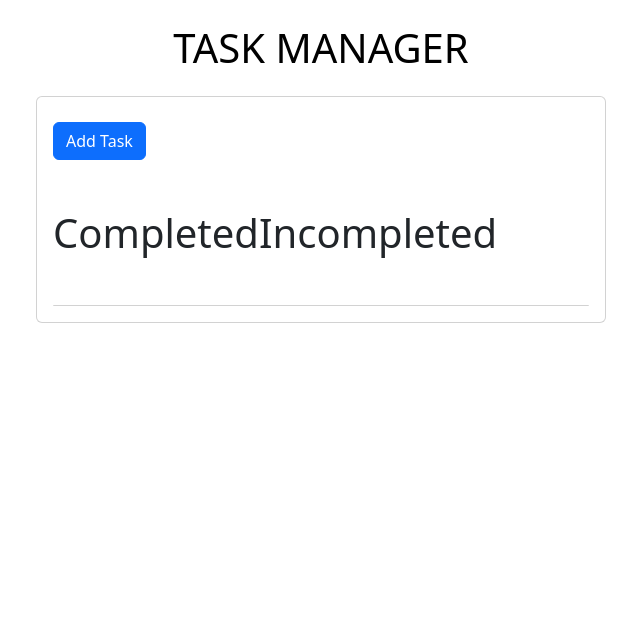
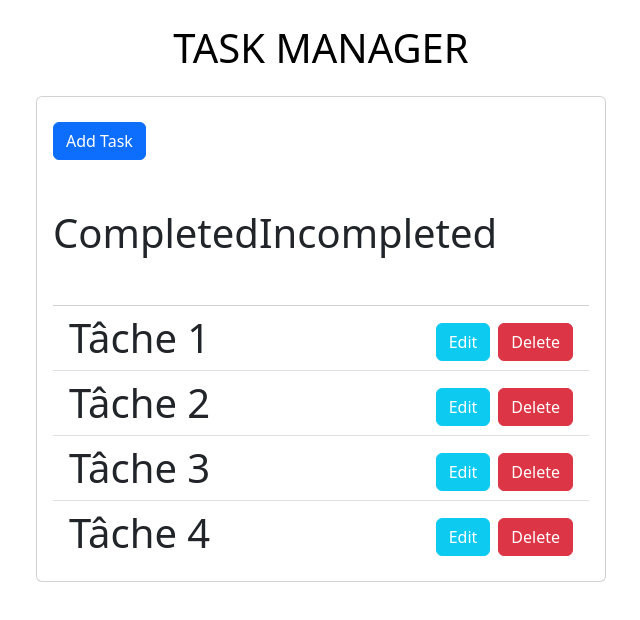
Before and after one commit to DjihaneB/ToDoListeApp, a React (Create React App) app in the folder frontend/frontend/: page / in a window 1280 px wide. Shown: the top 620 px of the page, without its empty margins (319-959 px from the left). Built offline with nearby package versions, Linux system fonts and the light colour scheme; the HTML template or start-up script is replaced by a standard one.

Commit message:
Render a list of tasks based on viewCompleted state

```diff
--- a/frontend/frontend/src/App.js
+++ b/frontend/frontend/src/App.js
@@ -68,6 +68,17 @@ class App extends Component {
         const newItems = this.state.taskList.filter(
             (item) => item.completed === viewCompleted
         );
+        return newItems.map((item) => (
+            <li key={item.id} className='list-group-item d-flex justify-content-between align-items-center'>
+                <span className={`todo-title mr-2 ${item.completed ? "completed-todo" : ""}`} title={item.title}>
+                    {item.title}
+                </span>
+                <span>
+                    <button className='btn btn-info mr-2 mx-2 text-white'>Edit</button>
+                    <button className='btn btn-danger mr-2 mx-0'>Delete</button>
+                </span>
+            </li>
+            ));
      };
 
     render() {
```
